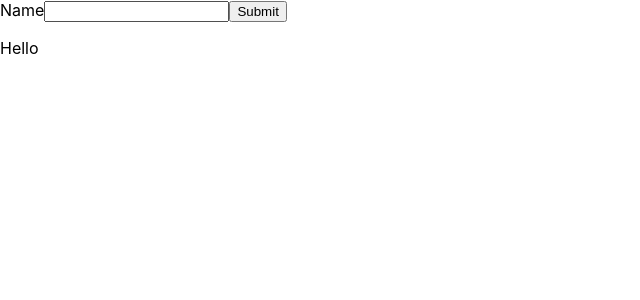
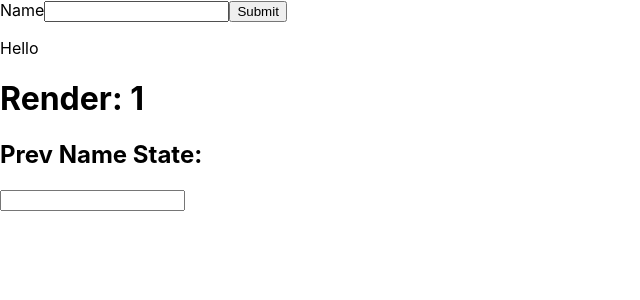
Before and after one commit to choy30/ReactPractices, a React (Create React App) app: page / in a window 1280 px wide. Shown: the top 300 px of the page, without its empty margins (0-640 px from the left). Built offline with nearby package versions, Linux system fonts and the light colour scheme.

Commit message:
Get Previous State

```diff
--- a/src/App.js
+++ b/src/App.js
@@ -1,9 +1,11 @@
 import UseRefExample1 from "./components/UseRefExample1";
+import UseRefExample2 from "./components/UseRefExample2";
 
 function App() {
   return (
     <div className="App">
       <UseRefExample1 />
+      <UseRefExample2 />
     </div>
   );
 }
--- /dev/null
+++ b/src/components/UseRefExample2.jsx
@@ -0,0 +1,26 @@
+import { React, useState, useEffect, useRef } from 'react'
+
+function UseRefExample2() {
+  const [name, setName] = useState('')
+  const renders = useRef(1)
+  const prevName = useRef('')
+
+  useEffect(() => {
+    renders.current = renders.current + 1
+    prevName.current = name
+  }, [name])
+
+  return (
+    <div>
+      <h1>Render: {renders.current}</h1>
+      <h2>Prev Name State: {prevName.current}</h2>
+      <input
+        type='text'
+        value={name}
+        onChange={(e) => setName(e.target.value)}
+      />
+    </div>
+  )
+}
+
+export default UseRefExample2
```
